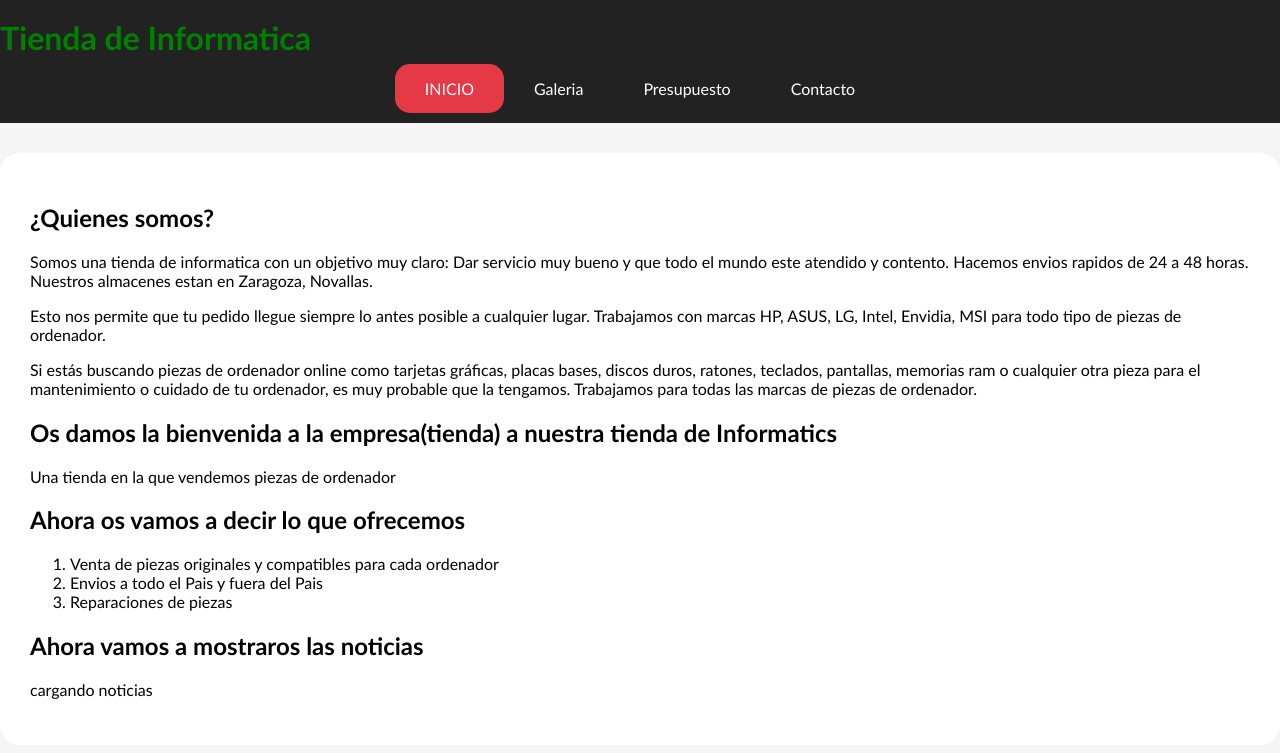
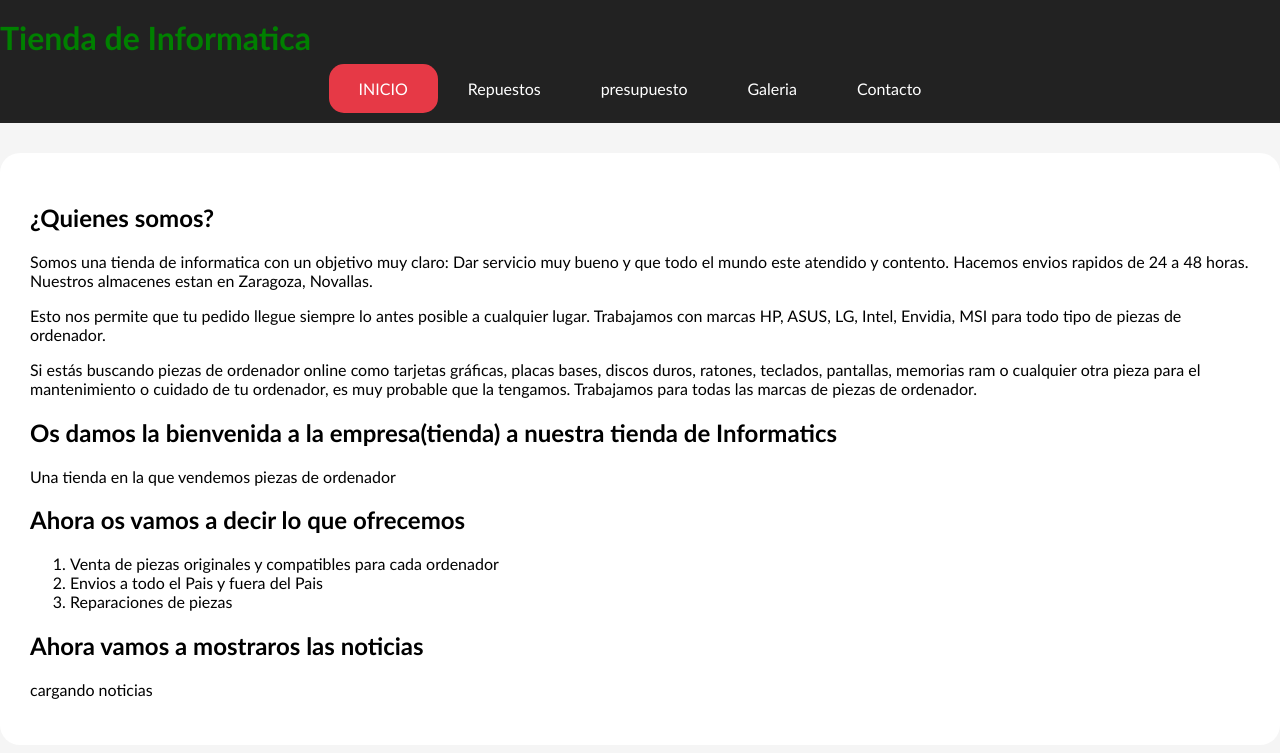
Before and after one commit to Jorge-Pichi/Jorge-Pichi.giithub.io, a plain HTML site: page index.html in a window 1280 px wide. Shown: the part 47-800 px from the top of the page. Drawn offline with Linux system fonts and the light colour scheme.

Commit message:
Update index.html

```diff
--- a/index.html
+++ b/index.html
@@ -27,10 +27,11 @@
     <!-- Aqui vamos a mostrar el menu de navegacion de la página en el cual dejamos como el enlace activo el de index.html-->
     <nav aria-label="Menu Principal">
       <ul>
-          <li><a href="./index.html" class="activo">INICIO</a></li>
-          <li><a href="../repuestos_binter/producto.html">Galeria</a></li>
-          <li><a href="../repuestos_binter/presupuesto.html">Presupuesto</a></li>
-          <li><a href="../repuestos_binter/contacto.html">Contacto</a></li>
+            <li><a href="../index.html" class="activo">INICIO</a></li>
+            <li><a href="../tiendadeinformatica/producto.html">Repuestos</a></li>
+            <li><a href="../tiendadeinformatica/presupuesto.html">presupuesto</a></li>
+            <li><a href="../tiendadeinformatica/galeria.html">Galeria</a></li>
+            <li><a href="../tiendadeinformatica/contacto.html">Contacto</a></li>
       </ul>
     </nav>
   </header>
```
